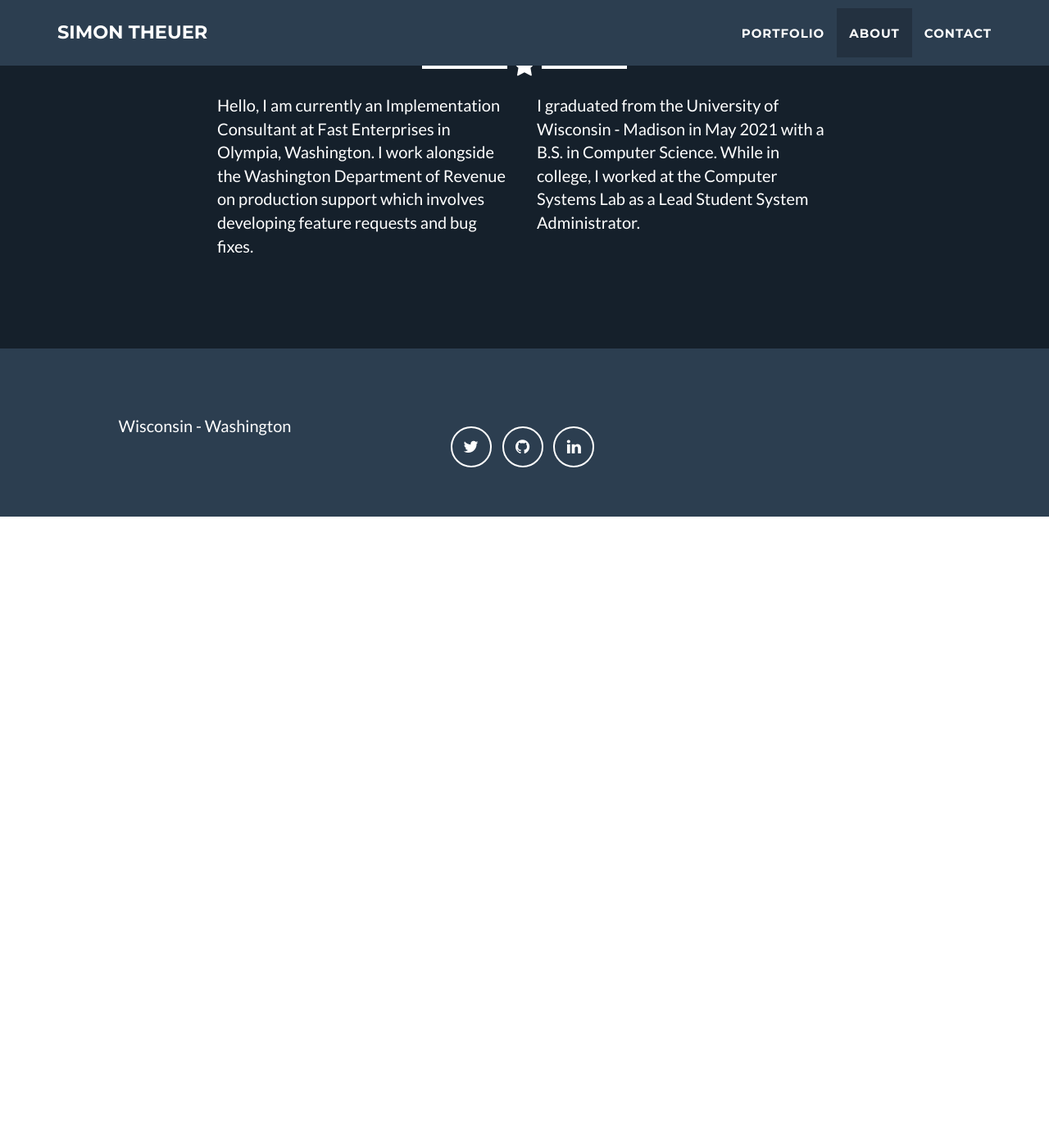
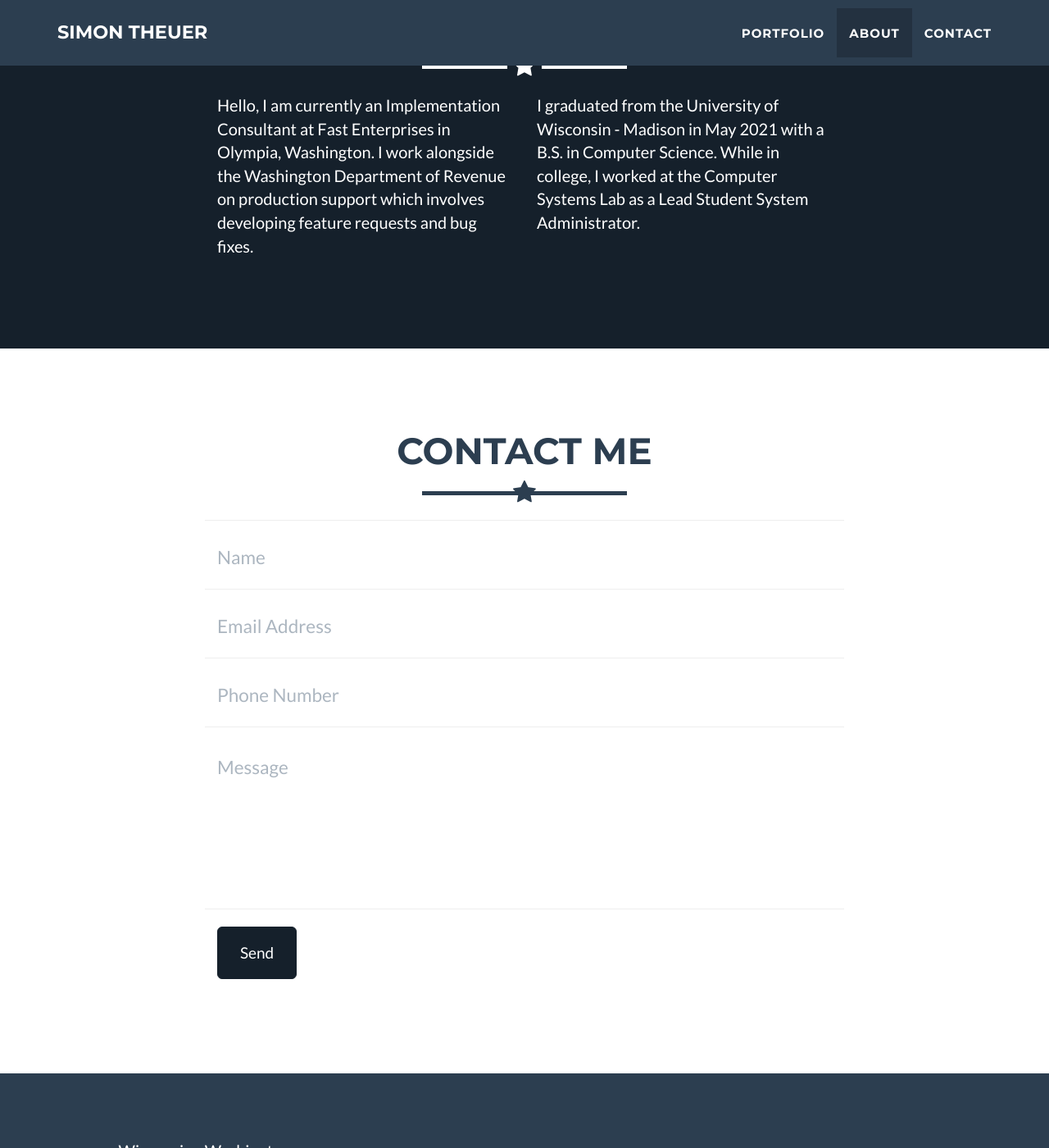
Before and after one commit to SimonT321/SimonT321.github.io, a Jekyll site: the page built from _posts/2014-07-18-project-1.markdown, in a window 1280 px wide and 1400 px high, scrolled down 1999 px. Shown: the whole window at 82% size. Built offline with Jekyll 4.4.1, drawn with Linux system fonts in a browser that asks for light colours; our own code applies the rules of GitHub Pages for plain Markdown files; before the commit the page ends 2629 px from its top, so only the background shows below that.

Commit message:
added contact back

```diff
--- a/_layouts/default.html
+++ b/_layouts/default.html
@@ -7,7 +7,13 @@
     {% include portfolio_grid.html %}
     {% include about.html %}
 
-
+    {% if site.contact == "static" %}
+    {% include contact_static.html %}
+    {% elsif site.contact == "disqus" %}
+    {% include contact_disqus.html %}
+    {% else %}
+    {% include contact.html %}
+    {% endif %}
 
     {% include footer.html %}
     {% include modals.html %}
```
